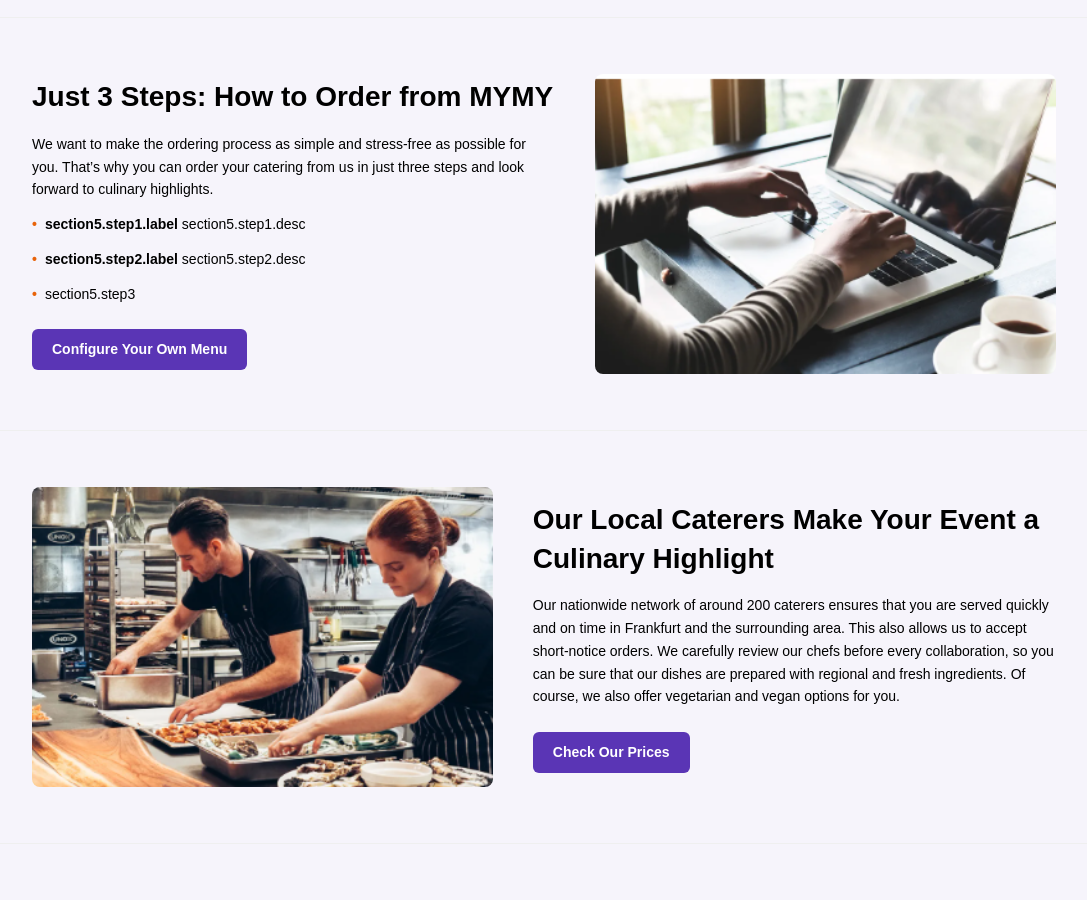
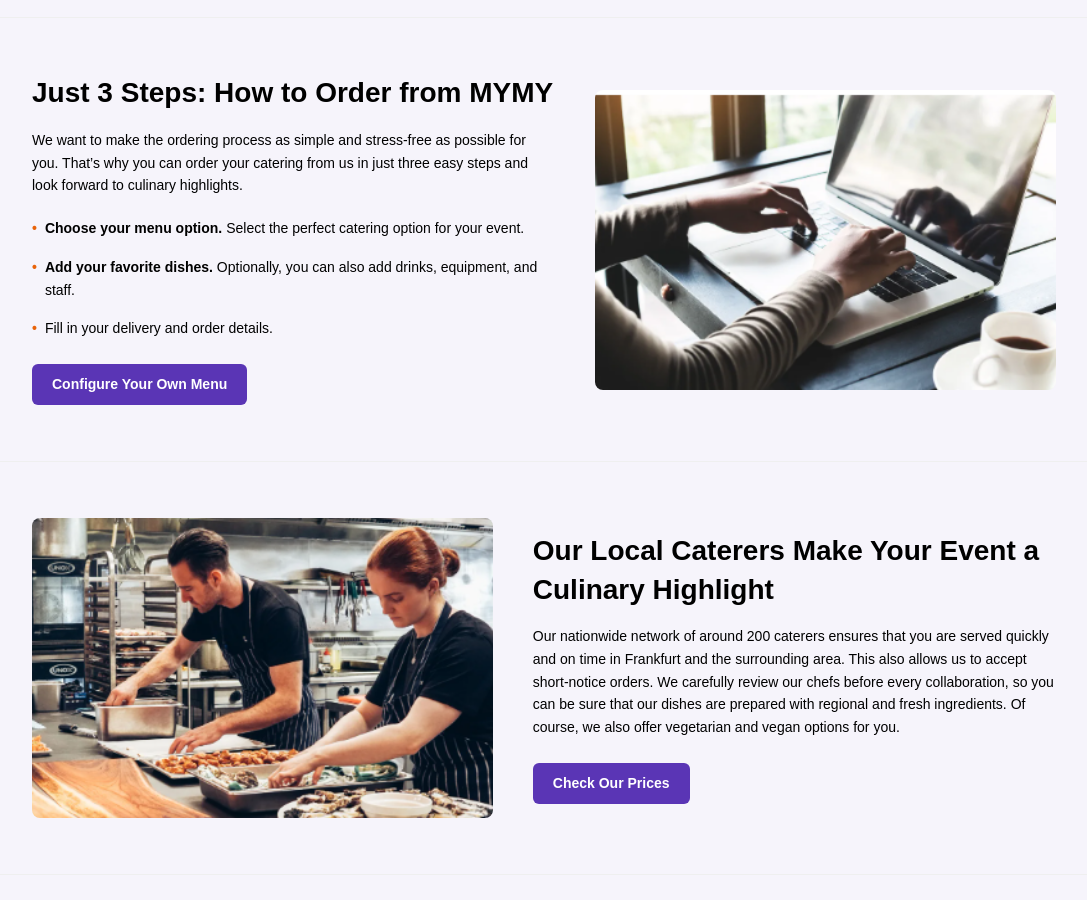
Before and after one commit to shwetavishwakarma00/gokidogo-ui, a Next.js app: page / in a window 1280 px wide. Shown: the part 2460-3360 px from the top of the page, without its empty margins (96-1183 px from the left). Built offline with nearby package versions, Linux system fonts and the light colour scheme.

Commit message:
changes i de or en

```diff
--- a/src/components/CardInfoSection.jsx
+++ b/src/components/CardInfoSection.jsx
@@ -91,6 +91,7 @@
       <div className="w-full h-[1px] bg-[#efefef]" />
 
 {/* SECTION 3 ── Text Left · Image Right */}
+{/* SECTION 3 ── Text Left · Image Right */}
 <section className="w-full py-14 px-4 md:px-16 max-w-[1200px] mx-auto">
   <div className="flex flex-col md:flex-row-reverse items-center gap-10">
 
@@ -108,7 +109,7 @@
       />
     </motion.div>
 
-    {/* Text */}
+    {/* Content */}
     <motion.div
       {...fadeInLeft}
       className="w-full md:w-[55%]"
@@ -117,20 +118,21 @@
         {t("section3.title")}
       </h2>
 
-      <p className="text-[14px] text-black leading-relaxed mb-3">
+      <p className="text-[14px] text-black leading-relaxed mb-5">
         {t("section3.desc")}
       </p>
 
-      <ul className="space-y-3 mb-6">
+      <ul className="space-y-4 mb-6">
+
         {/* STEP 1 */}
         <li className="text-[14px] text-black leading-relaxed flex gap-2">
           <span className="text-[#e8630a] font-bold shrink-0">•</span>
 
           <span>
             <strong className="text-black">
-              {t("section5.step1.label")}
+              {t("section3.step1.label")}
             </strong>{" "}
-            {t("section5.step1.desc")}
+            {t("section3.step1.desc")}
           </span>
         </li>
 
@@ -140,9 +142,9 @@
 
           <span>
             <strong className="text-black">
-              {t("section5.step2.label")}
+              {t("section3.step2.label")}
             </strong>{" "}
-            {t("section5.step2.desc")}
+            {t("section3.step2.desc")}
           </span>
         </li>
 
@@ -150,8 +152,9 @@
         <li className="text-[14px] text-black leading-relaxed flex gap-2">
           <span className="text-[#e8630a] font-bold shrink-0">•</span>
 
-          <span>{t("section5.step3")}</span>
+          <span>{t("section3.step3")}</span>
         </li>
+
       </ul>
 
       <button className="bg-[#5A35B5] hover:bg-[#7e5dd1] text-white text-[14px] font-semibold px-5 py-2.5 rounded-[6px] transition-colors">
@@ -206,7 +209,6 @@
 <div className="w-full h-[1px] bg-[#efefef]" />
 
       {/* ── SECTION 5 ── Image Left · Text Right */}
-      {/* SECTION 5 ── Text left · Image right */}
 <section className="w-full py-14 px-4 md:px-16 max-w-[1200px] mx-auto">
   <div className="flex flex-col md:flex-row items-center gap-10">
 
--- a/src/locales/de/common.json
+++ b/src/locales/de/common.json
@@ -107,12 +107,13 @@
     "cta_text": "Überzeuge Dich selbst und werde einer von bereits 10.000 zufriedenen Kunden.",
     "button": "Jetzt online bestellen"
   },
-
 "section3": {
   "title": "Nur 3 Schritte: So bestellst Du bei MYMY",
   "desc": "Wir möchten Dir den Bestellvorgang so einfach und stressfrei wie möglich machen. Deshalb kannst Du in nur drei Schritten Dein Catering bei uns bestellen und Dich auf kulinarische Highlights freuen.",
+
   "step1": {
-      "label": "Wähle Deine Menüoption."
+    "label": "Wähle Deine Menüoption.",
+    "desc": "Suche Dir das passende Catering für Dein Event aus."
   },
 
   "step2": {
@@ -121,6 +122,7 @@
   },
 
   "step3": "Fülle Deine Liefer- und Bestelldetails aus.",
+
   "button": "Dein eigenes Menü konfigurieren"
 },
 
--- a/src/locales/en/common.json
+++ b/src/locales/en/common.json
@@ -112,20 +112,22 @@
     "button": "Order Online Now"
   },
 
+
   "section3": {
     "title": "Just 3 Steps: How to Order from MYMY",
-    "desc": "We want to make the ordering process as simple and stress-free as possible for you. That’s why you can order your catering from us in just three steps and look forward to culinary highlights.",
+    "desc": "We want to make the ordering process as simple and stress-free as possible for you. That’s why you can order your catering from us in just three easy steps and look forward to culinary highlights.",
 
     "step1": {
-      "label": "Choose Your Menu Option."
+      "label": "Choose your menu option.",
+      "desc": "Select the perfect catering option for your event."
     },
 
     "step2": {
-      "label": "Add Your Favorite Dishes.",
+      "label": "Add your favorite dishes.",
       "desc": "Optionally, you can also add drinks, equipment, and staff."
     },
 
-    "step3": "Fill in Your Delivery and Order Details.",
+    "step3": "Fill in your delivery and order details.",
 
     "button": "Configure Your Own Menu"
   },
@@ -136,6 +138,7 @@
     "button": "Check Our Prices"
   },
 
+
   "section5": {
     "title": "Order Online Now: MYMY Is Your Catering Service in Frankfurt",
     "intro": "We fulfill your culinary wishes. And we do it with free delivery, setup, cleaning, and pickup! Create your catering according to your preferences and needs with just a few clicks. We look forward to supporting you at your next event — whether it’s a small celebration for 10 people or a large event with hundreds of guests. See for yourself and become one of our already 10,000 satisfied customers.",
```
Lines whose indentation alone changed are shown as unchanged.
